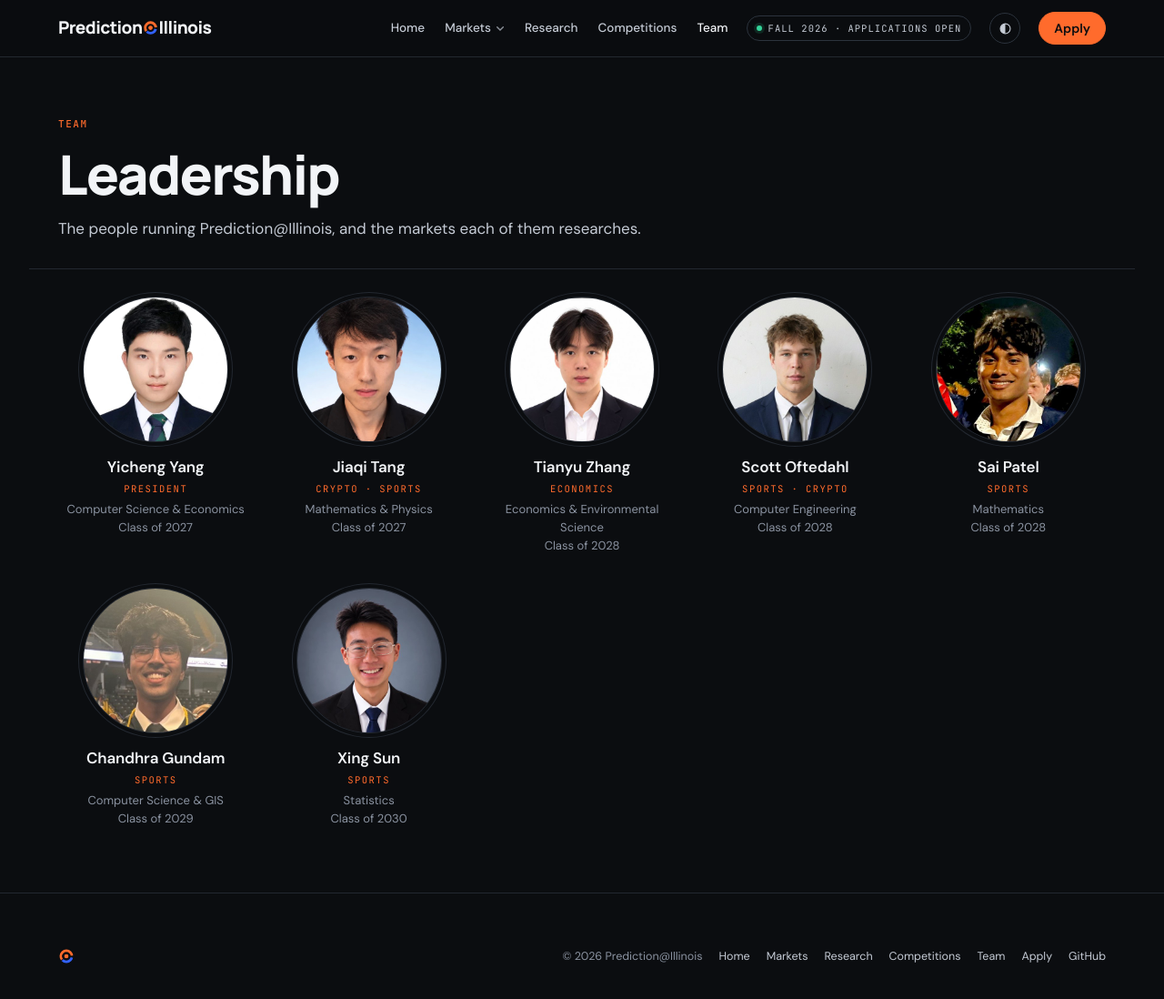
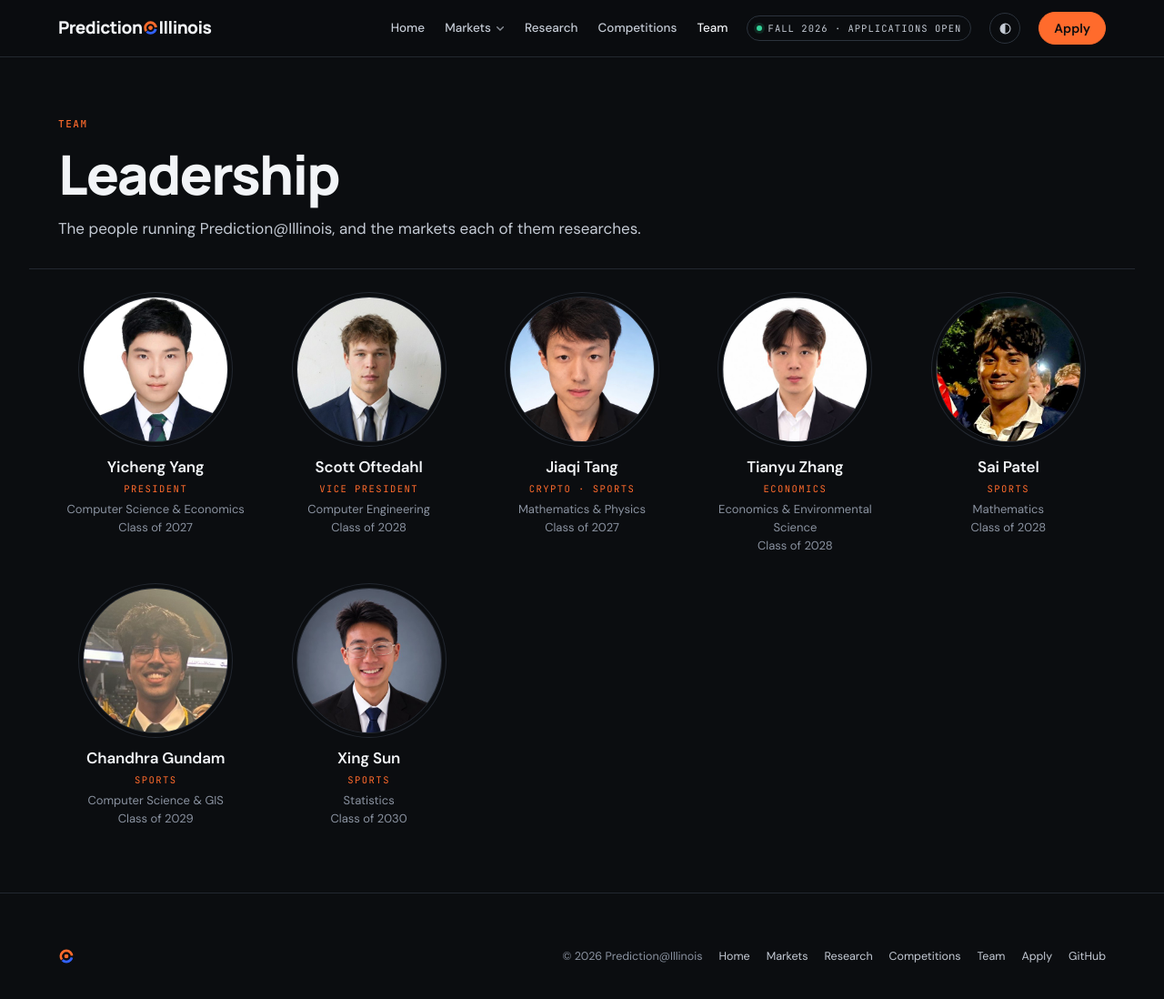
Before and after one commit to Prediction-Illinois/prediction-illinois.github.io, a Jekyll site: the page built from team/index.html, in a window 1280 px wide and 1113 px high. Shown: the top 1098 px of the window at 91% size. Built offline with Jekyll 4.4.1, drawn with Linux system fonts in a browser that asks for light colours.

Commit message:
Team: list Scott Oftedahl second as Vice President

```diff
--- a/_data/team.yml
+++ b/_data/team.yml
@@ -13,6 +13,14 @@
   major: Computer Science & Economics
   year: Class of 2027
 
+- name: Scott Oftedahl
+  role: Vice President
+  tracks: [sports, crypto]
+  linkedin: https://www.linkedin.com/in/scottoftedahl/
+  photo: /assets/team/scott-oftedahl.jpg
+  major: Computer Engineering
+  year: Class of 2028
+
 - name: Jiaqi Tang
   tracks: [crypto, sports]
   linkedin: https://www.linkedin.com/in/jiaqitang2005/
@@ -25,13 +33,6 @@
   linkedin: https://www.linkedin.com/in/tianyu-zhang-b712103bb/
   photo: /assets/team/tianyu-zhang.jpg
   major: Economics & Environmental Science
-  year: Class of 2028
-
-- name: Scott Oftedahl
-  tracks: [sports, crypto]
-  linkedin: https://www.linkedin.com/in/scottoftedahl/
-  photo: /assets/team/scott-oftedahl.jpg
-  major: Computer Engineering
   year: Class of 2028
 
 - name: Sai Patel
```
